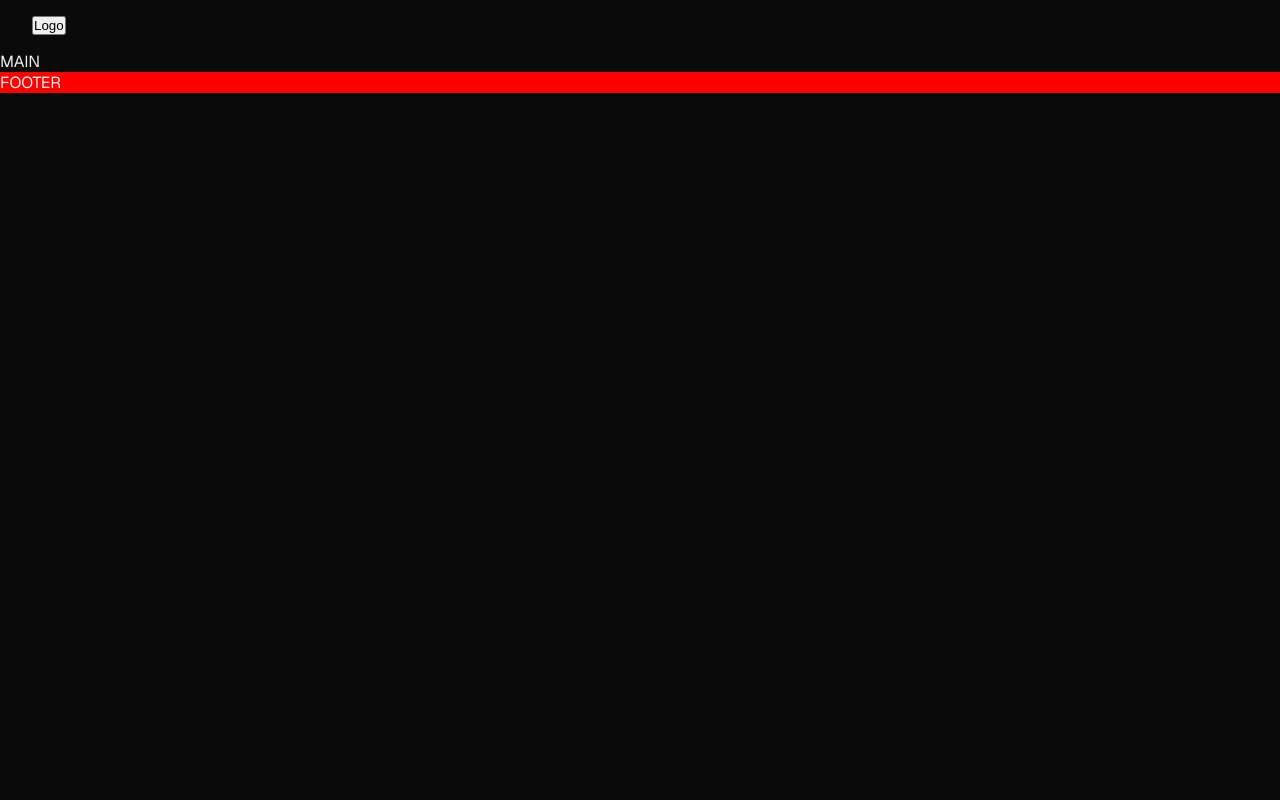
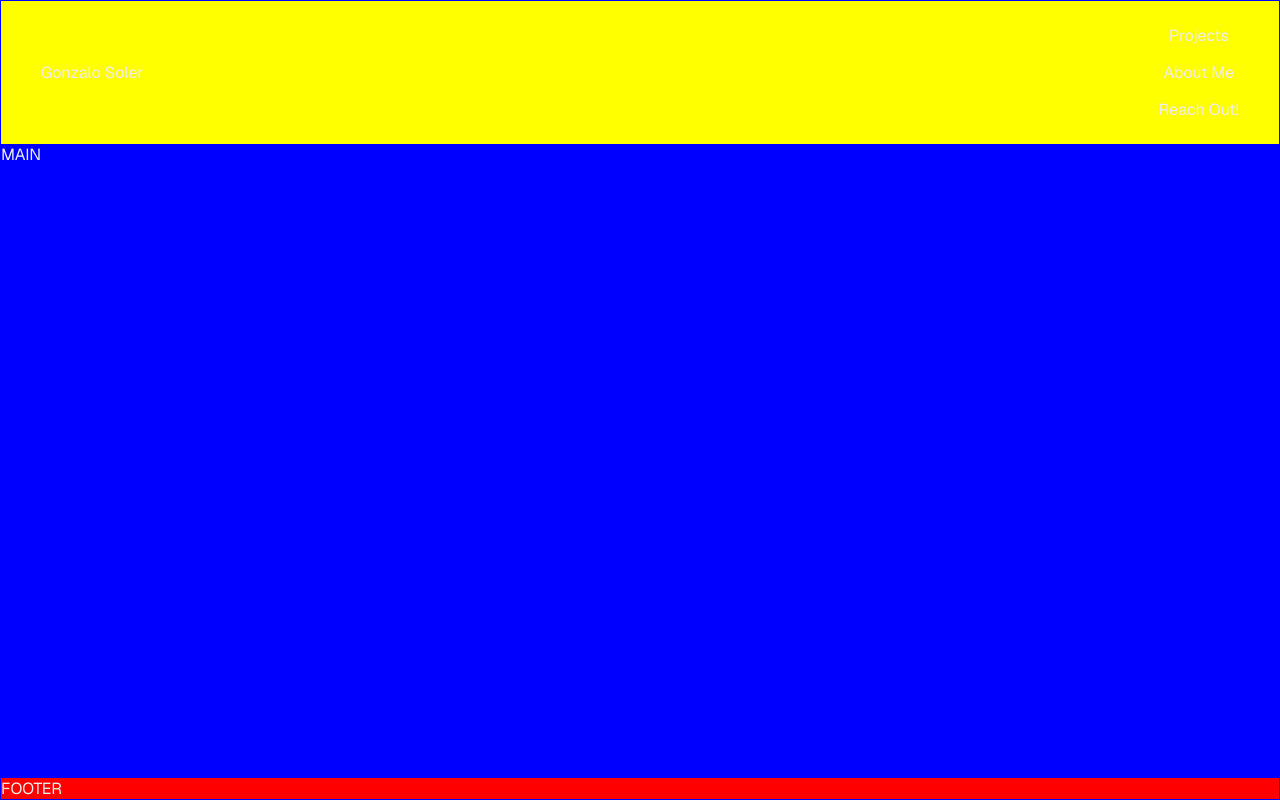
Before and after one commit to gonzalo-s/gonzalo_soler_web, a Next.js app: page / in a window 1280 px wide. Built offline with nearby package versions, Linux system fonts and the light colour scheme.

Commit message:
feat(components): add basic button component and organize styling files

```diff
--- a/package.json
+++ b/package.json
@@ -9,6 +9,7 @@
     "lint": "next lint"
   },
   "dependencies": {
+    "clsx": "^2.1.1",
     "next": "15.2.2",
     "react": "^19.0.0",
     "react-dom": "^19.0.0"
--- a/src/app/globals.css
+++ b/src/app/globals.css
@@ -1,9 +1,3 @@
-:root {
-  --background: #0a0a0a;
-  --foreground: #ededed;
-}
-
-
 html,
 body {
   max-width: 100vw;
@@ -11,8 +5,6 @@ body {
 }
 
 body {
-  color: var(--foreground);
-  background: var(--background);
   font-family: Arial, Helvetica, sans-serif;
   -webkit-font-smoothing: antialiased;
   -moz-osx-font-smoothing: grayscale;
@@ -28,9 +20,3 @@ a {
   color: inherit;
   text-decoration: none;
 }
-
-@media (prefers-color-scheme: dark) {
-  html {
-    color-scheme: dark;
-  }
-}
--- a/src/app/page.module.scss
+++ b/src/app/page.module.scss
@@ -1,23 +1,53 @@
-.page {
+@import "./src/styles/variables.scss";
+@import "./src/styles/mixins.scss";
+
+.page_wrapper {
   font-family: var(--font-geist-sans);
   display: flex;
   flex-direction: column;
-  height: 100vh;
+  align-items: center;
+  min-height: 100vh;
+  background-color: $--background;
+  color: $--foreground;
 }
 
+.content {
+  display: flex;
+  flex-direction: column;
+  justify-content: space-between;
+  margin: auto;
+  width: 100%;
+  height: 100%;
+  flex-grow: 1;
+  border: 1px solid blue;
 
+  @include desktop {
+    max-width: $desktop;
+    background-color: red;
+  }
+  @include tablet {
+    min-width: $mobile;
+    max-width: $desktop;
+    background-color: yellow;
+  }
+  @include mobile {
+    background-color: green;
+    max-width: $mobile;
+  }
+}
 
 .main {
+  flex-grow: 1;
   display: flex;
+  min-height: 100%;
   flex-direction: column;
-  gap: 32px;
-  grid-row-start: 2;
+  background-color: blue;
 }
-
 
 .footer {
   grid-row-start: 3;
   display: flex;
   gap: 24px;
   background-color: red;
+  width: 100%;
 }
--- a/src/app/page.tsx
+++ b/src/app/page.tsx
@@ -3,10 +3,12 @@ import styles from "./page.module.scss";
 
 export default function Home() {
   return (
-    <div className={styles.page}>
-      <Navigation />
-      <main className={styles.main}>MAIN</main>
-      <footer className={styles.footer}>FOOTER</footer>
-    </div>
+    <section className={styles.page_wrapper}>
+      <div className={styles.content}>
+        <Navigation />
+        <main className={styles.main}>MAIN</main>
+        <footer className={styles.footer}>FOOTER</footer>
+      </div>
+    </section>
   );
 }
--- a/src/components/Button/Button.tsx
+++ b/src/components/Button/Button.tsx
@@ -1,13 +1,29 @@
-type Variant = "primary" | "secondary" | "tertiary";
+import Link from "next/link";
+import { getButtonClasses } from "./buttonUtils";
+
+export type ButtonVariant = "primary" | "secondary" | "tertiary";
 
 type ButtonProps = {
   text: string;
+  disabled?: boolean;
   icon?: boolean; // later we can add icon to the button
-  variant?: Variant;
+  variant?: ButtonVariant;
+  href?: string;
 };
 
 function Button(props: ButtonProps) {
-  return <button>{props.text}</button>;
+  if (props.href) {
+    return (
+      <Link href={props.href} className={getButtonClasses(props)}>
+        {props.text}
+      </Link>
+    );
+  }
+  return (
+    <button disabled={props.disabled} className={getButtonClasses(props)}>
+      {props.text}
+    </button>
+  );
 }
 
 export default Button;
--- /dev/null
+++ b/src/components/Button/button.module.scss
@@ -0,0 +1,24 @@
+@mixin button_reset {
+  background-color: none;
+  border: none;
+  padding: 0;
+  margin: 0;
+  font: inherit;
+  color: inherit;
+  cursor: pointer;
+  outline: none;
+  appearance: none;
+}
+
+.button {
+  @include button_reset;
+  padding: 0.5rem;
+}
+
+.primary {
+  display: flex;
+  gap: 1rem;
+  align-items: center;
+  justify-content: center;
+  background-color: transparent;
+}
--- /dev/null
+++ b/src/components/Button/buttonUtils.ts
@@ -0,0 +1,21 @@
+import clsx from "clsx";
+import styles from "./button.module.scss";
+import { ButtonVariant } from "./Button";
+
+export interface ButtonOptions {
+  variant?: ButtonVariant;
+  disabled?: boolean;
+}
+
+// Function to get button class based on props
+export const getButtonClasses = ({
+  variant = "primary",
+  disabled = false,
+}: ButtonOptions) => {
+  console.log(
+    clsx(styles.button, styles[variant], { [styles.disabled]: disabled }),
+    "---",
+    styles[variant]
+  );
+  return clsx(styles.button, styles[variant], { [styles.disabled]: disabled });
+};
--- a/src/components/Navigation/Navigation.tsx
+++ b/src/components/Navigation/Navigation.tsx
@@ -4,7 +4,12 @@ import styles from "./navigation.module.scss";
 function Navigation() {
   return (
     <nav className={styles.navigation}>
-      <Button text="Logo" variant="primary" />
+      <Button text="Gonzalo Soler" variant="primary" href="/" />
+      <div className={styles.links}>
+        <Button text="Projects" variant="primary" href="/" />
+        <Button text="About Me" variant="primary" href="/" />
+        <Button text="Reach Out!" variant="primary" href="/" />
+      </div>
     </nav>
   );
 }
--- a/src/components/Navigation/navigation.module.scss
+++ b/src/components/Navigation/navigation.module.scss
@@ -4,4 +4,7 @@
   align-items: center;
   padding: 1rem 2rem;
   background-color: var(--background);
+  @media desktop {
+    padding: 1rem 4rem;
+  }
 }
--- /dev/null
+++ b/src/styles/mixins.scss
@@ -0,0 +1,20 @@
+@import "variables";
+
+// Media query mixins
+@mixin mobile {
+  @media (max-width: $mobile) {
+    @content;
+  }
+}
+
+@mixin tablet {
+  @media (min-width: $mobile) and (max-width: $desktop) {
+    @content;
+  }
+}
+
+@mixin desktop {
+  @media (min-width: $desktop) {
+    @content;
+  }
+}
--- /dev/null
+++ b/src/styles/variables.scss
@@ -0,0 +1,8 @@
+// colors
+$--background: #0a0a0a;
+$--foreground: #ededed;
+
+// Breakpoints for responsive design
+$mobile: 640px;
+$tablet: 768px;
+$desktop: 1280px;
```
Also changed, not shown: 1 other file (tests, documents, lock files or other folders).
